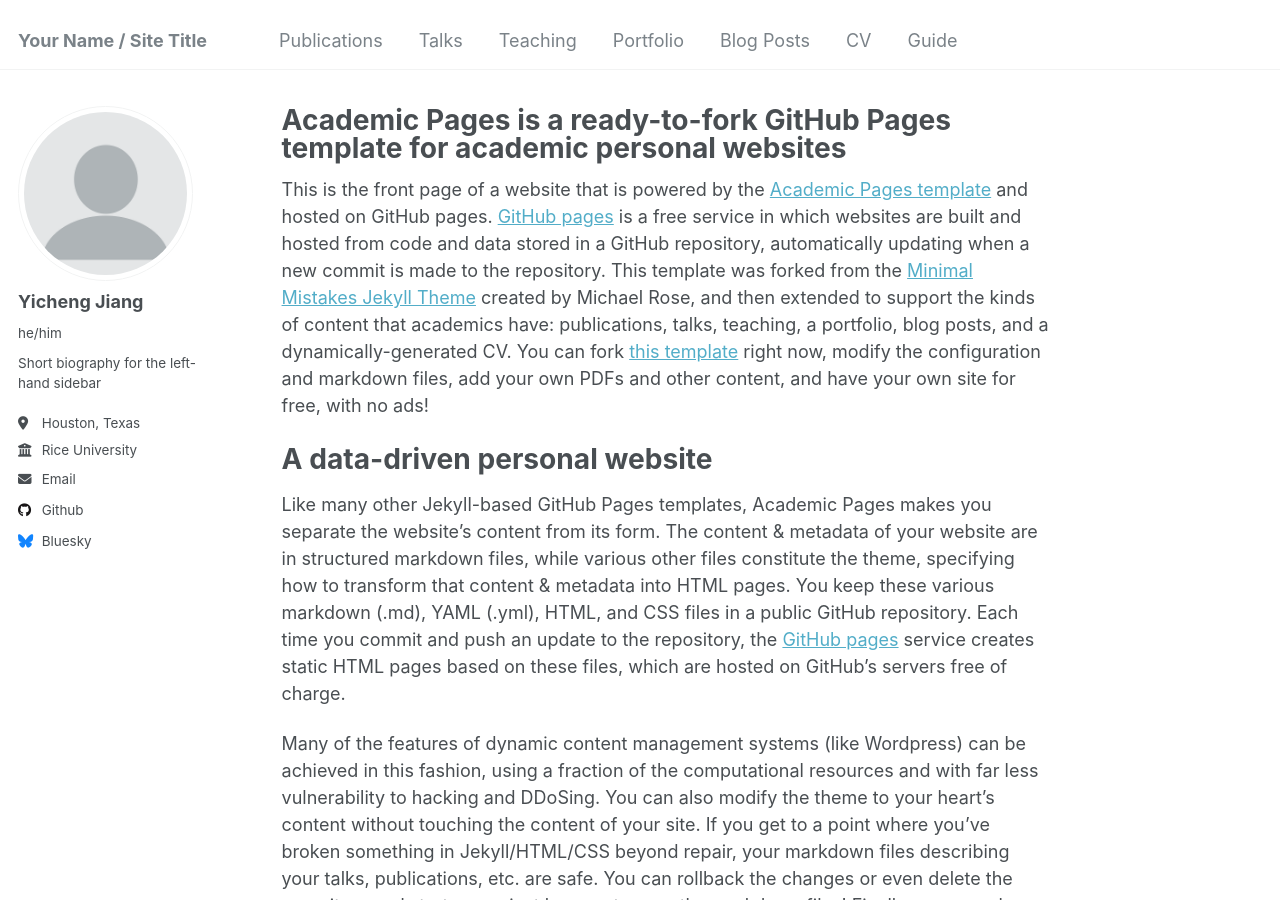
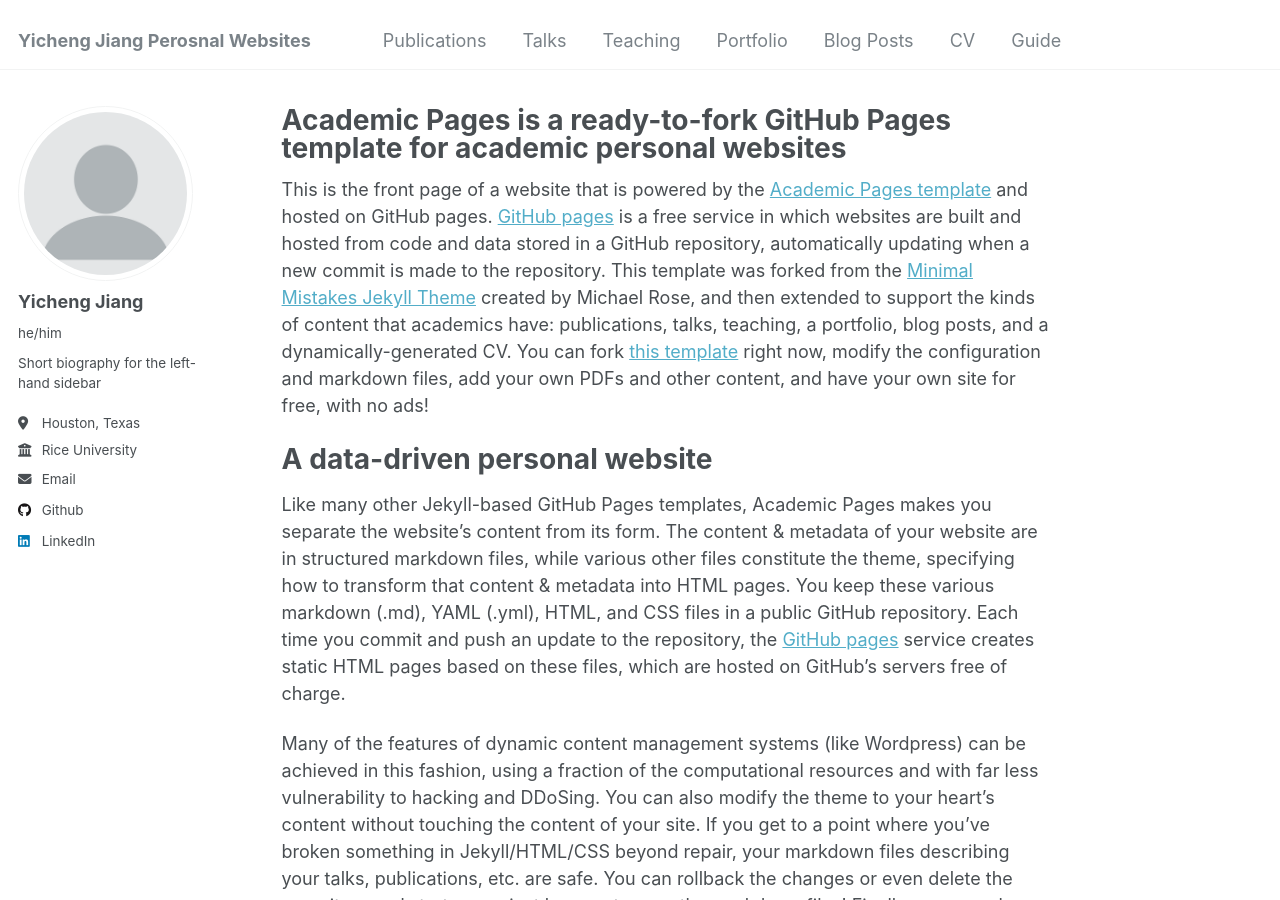
Before and after one commit to Y1chengJ/Y1chengJ.github.io, a Jekyll site: the page built from _pages/about.md, in a window 1280 px wide and 900 px high. Built offline with Jekyll 4.4.1, drawn with Linux system fonts in a browser that asks for light colours.

Commit message:
first commit

```diff
--- a/_config.yml
+++ b/_config.yml
@@ -8,13 +8,13 @@
 
 # Basic Site Settings
 locale                   : "en-US"
-title                    : "Your Name / Site Title"
+title                    : "Yicheng Jiang Perosnal Websites"
 title_separator          : "-"
 name                     : &name "Yicheng Jiang"
-description              : &description "personal description"
+description              : &description "Master Student At Rice"
 url                      : https://academicpages.github.io # the base hostname & protocol for your site e.g. "https://[your GitHub username].github.io"
 baseurl                  : "" # the subpath of your site, e.g. "/blog"
-repository               : "academicpages/academicpages.github.io"
+repository               : "https://github.com/Y1chengJ"
 
 # Site Author - The following control what appear as part of the author content on the side bar.
 #               If a field is blank the icon and link will not appear, otherwise it will be shown.
@@ -49,7 +49,7 @@ author:
   stackoverflow    : # User number or user number and name (i.e., use "1" or "1/jeff-atwood")
 
   # Social media
-  bluesky          : "bsky.app" # Replace this with you Bluesky username
+  bluesky          : # Replace this with you Bluesky username
   facebook         : # Username
   flickr           : # Username
   foursquare       : # Username
@@ -58,7 +58,7 @@ author:
   keybase          : # Username
   instagram        : # Username
   lastfm           : # Username
-  linkedin         : # Username
+  linkedin         : "https://www.linkedin.com/in/yicheng-jiang-33351b289/" # Username
   mastodon         : # URL
   medium           : # URL
   pinterest        : # Username
```
